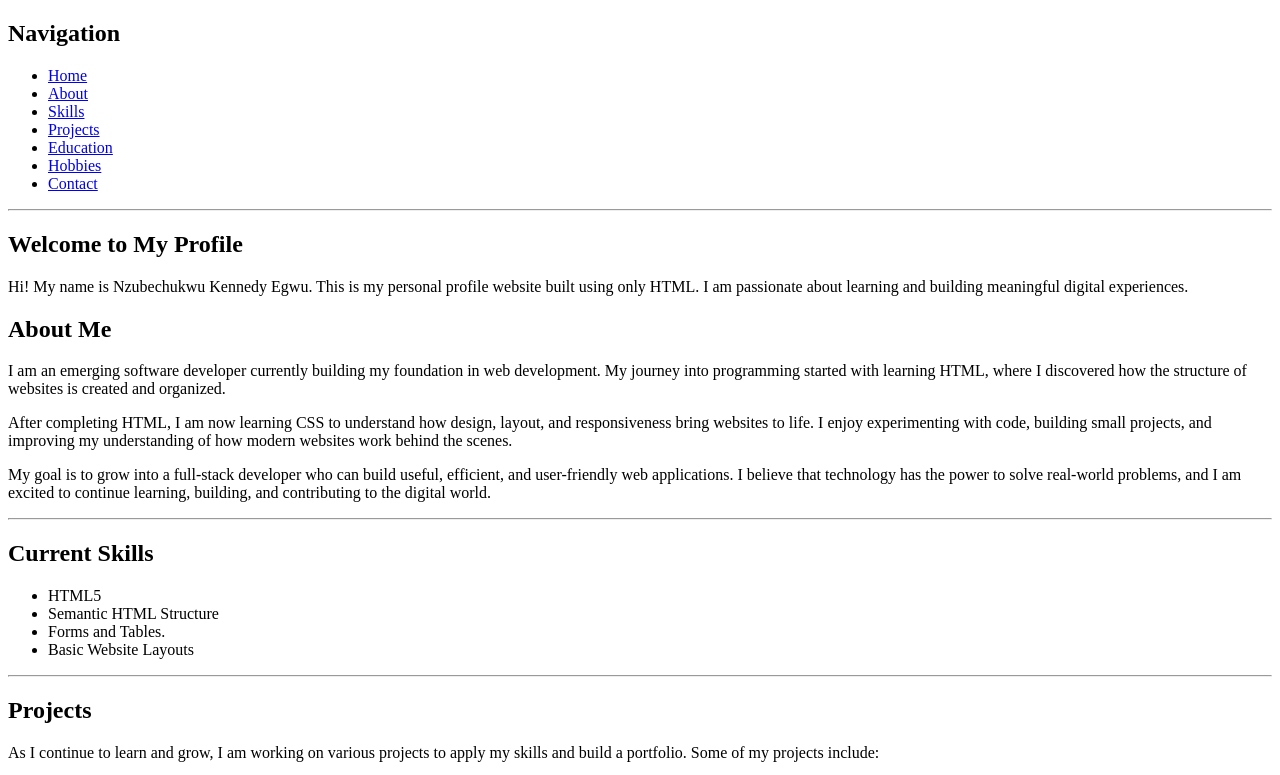
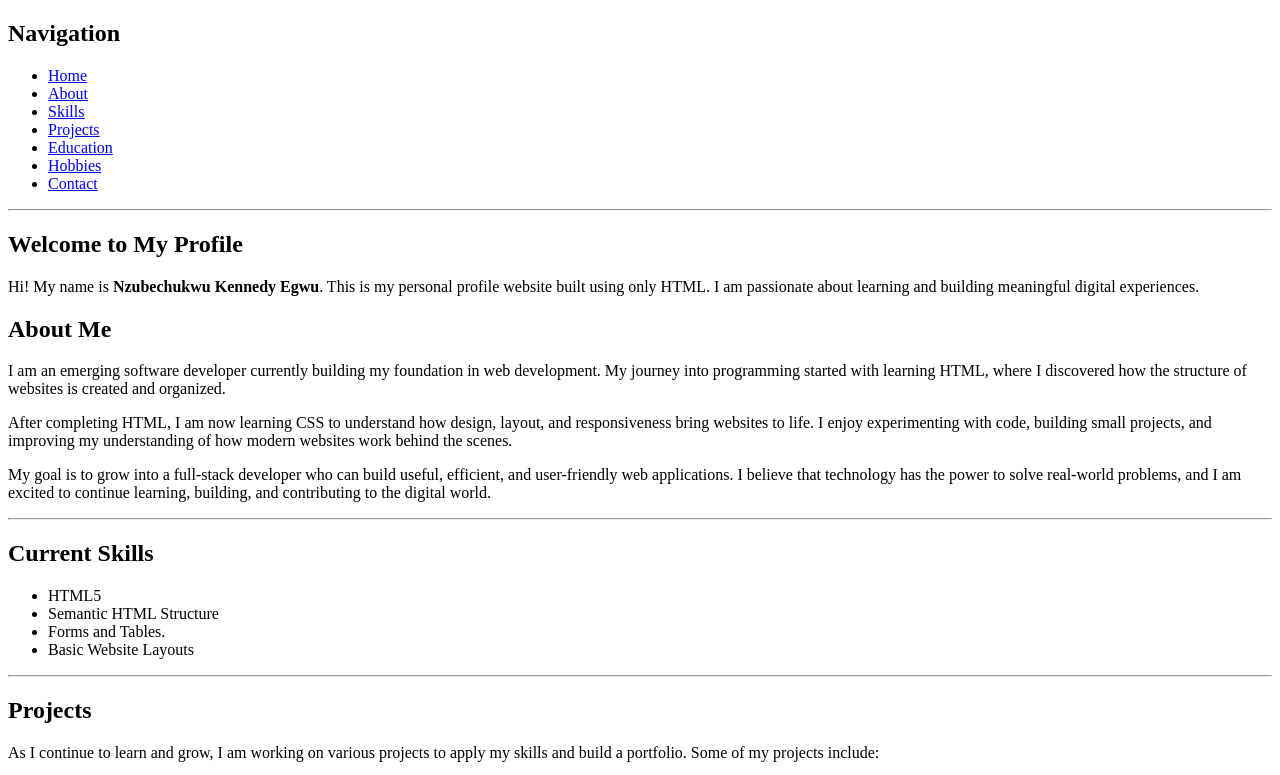
Before and after one commit to zubby-lee/project-ensg, a plain HTML site: page personal profile website.html in a window 1280 px wide. Shown: the top 775 px of the page. Drawn offline with Linux system fonts and the light colour scheme.

Commit message:
Add files via upload

```diff
--- a/personal profile website.html
+++ b/personal profile website.html
@@ -2,7 +2,8 @@
 <html lang="en">
 <head>
     <meta charset="UTF-8">
-    <title>My Personal Profile</title>
+    <meta name="viewport" content="width=device-width, initial-scale=1.0">
+    <title>My Personal Profile - Nzubechukwu Kennedy Egwu</title>
 </head>
 <body>
 
@@ -31,8 +32,7 @@
             <header>
                 <h1>Welcome to My Profile</h1>
             </header>
-            <p>Hi! My name is Nzubechukwu Kennedy Egwu. This is my personal profile website built using only HTML.
-               I am passionate about learning and building meaningful digital experiences.</p>
+            <p>Hi! My name is <strong>Nzubechukwu Kennedy Egwu</strong>. This is my personal profile website built using only HTML. I am passionate about learning and building meaningful digital experiences.</p>
         </section>
 
         <section id="about">
@@ -157,6 +157,10 @@
     </main>
 
     <footer>
+        <p><a href="https://www.linkedin.com/in/nzubechukwu-egwu-b79273189" target="_blank">View LinkedIn</a></p>
+
+        <p><a href="https://github.com/zubby-lee/project-ensg.git" target="_blank">View Github Profile</a></p>
+
         <p>&copy; 2026 Nzubechukwu Egwu. All rights reserved.</p>
     </footer>
 
```
